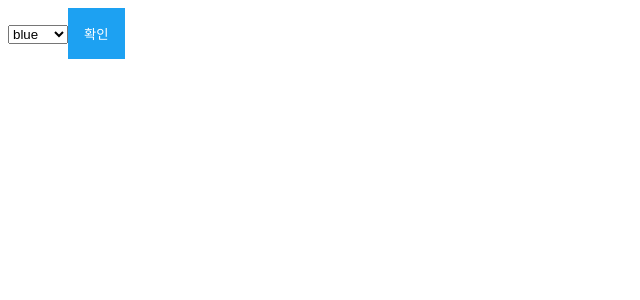
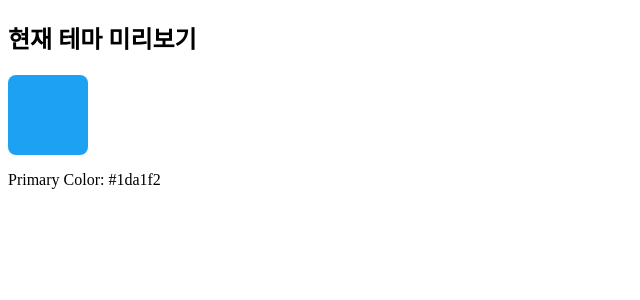
Before and after one commit to BZzzzi/react-study, a React (Vite) app: page / in a window 1280 px wide. Shown: the top 300 px of the page, without its empty margins (0-640 px from the left). Built offline with nearby package versions, Linux system fonts and the light colour scheme.

Commit message:
[Styled Components] JSX 컴포넌트에서 ThemeProvider 테마 사용 - ThemeContext 사용

```diff
--- a/src/App.jsx
+++ b/src/App.jsx
@@ -1,27 +1,33 @@
-import { ThemeProvider } from "styled-components";
-import Button from "./Button";
-import { useState } from "react";
+import React, { useContext } from "react";
+import { ThemeProvider, ThemeContext } from "styled-components";
+
+const theme = {
+  primaryColor: "#1da1f2",
+  secondaryColor: "#f5070f",
+};
+
+function ThemeSettings() {
+  const theme = useContext(ThemeContext);
+  return (
+    <div>
+      <h2>현재 테마 미리보기</h2>
+      <div
+        style={{
+          width: "80px",
+          height: "80px",
+          backgroundColor: theme.primaryColor,
+          borderRadius: "8px",
+        }}
+      />
+      <p>Primary Color: {theme.primaryColor}</p>
+    </div>
+  );
+}
 
 function App() {
-  const [theme, setTheme] = useState({
-    primaryColor: "#1da1f2",
-  });
-
-  const handleColorChange = (e) => {
-    setTheme((prevTheme) => ({
-      ...prevTheme,
-      primaryColor: e.target.value,
-    }));
-  };
-
   return (
     <ThemeProvider theme={theme}>
-      <select value={theme.primaryColor} onChange={handleColorChange}>
-        <option value="#1da1f2">blue</option>
-        <option value="#ffa800">yellow</option>
-        <option value="#f5005c">red</option>
-      </select>
-      <Button>확인</Button>
+      <ThemeSettings />
     </ThemeProvider>
   );
 }
```
